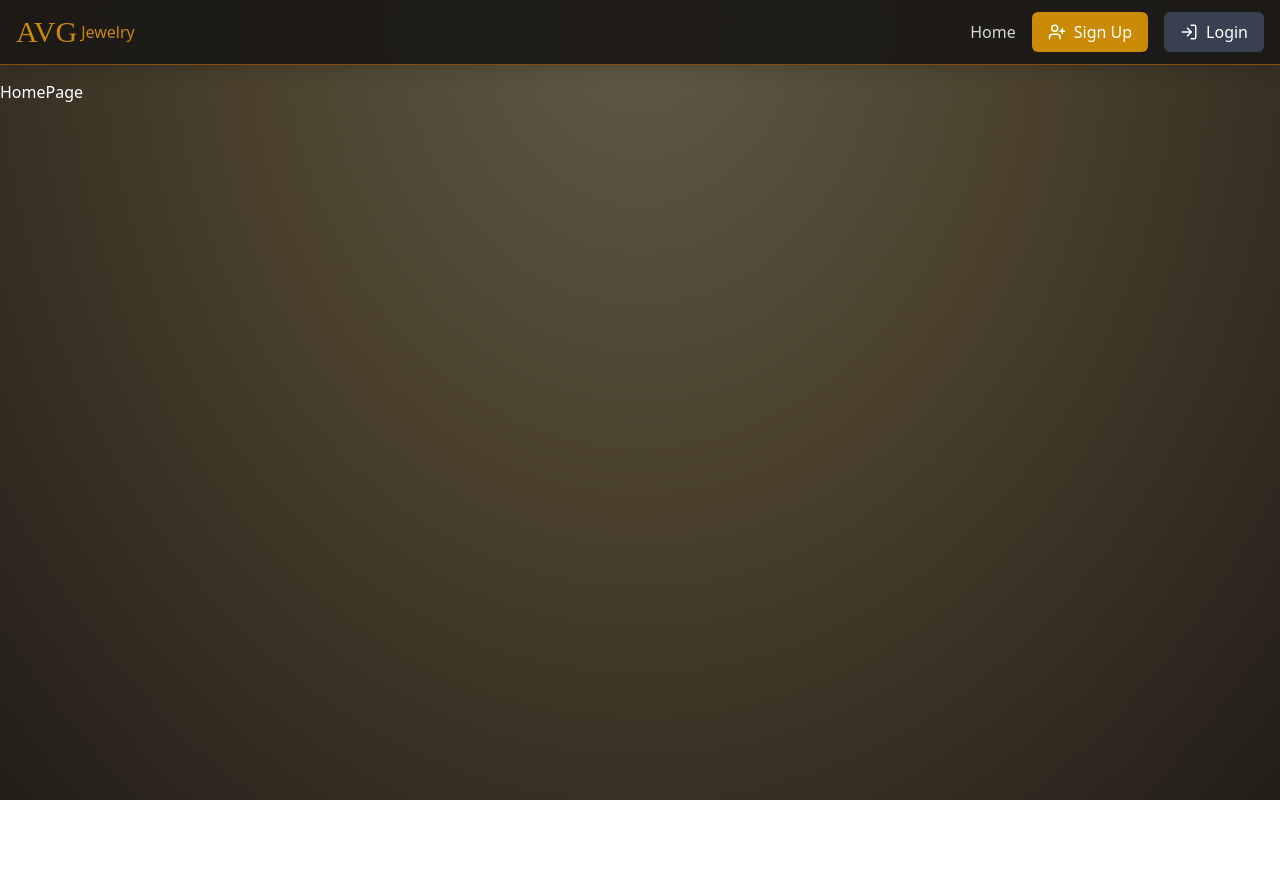
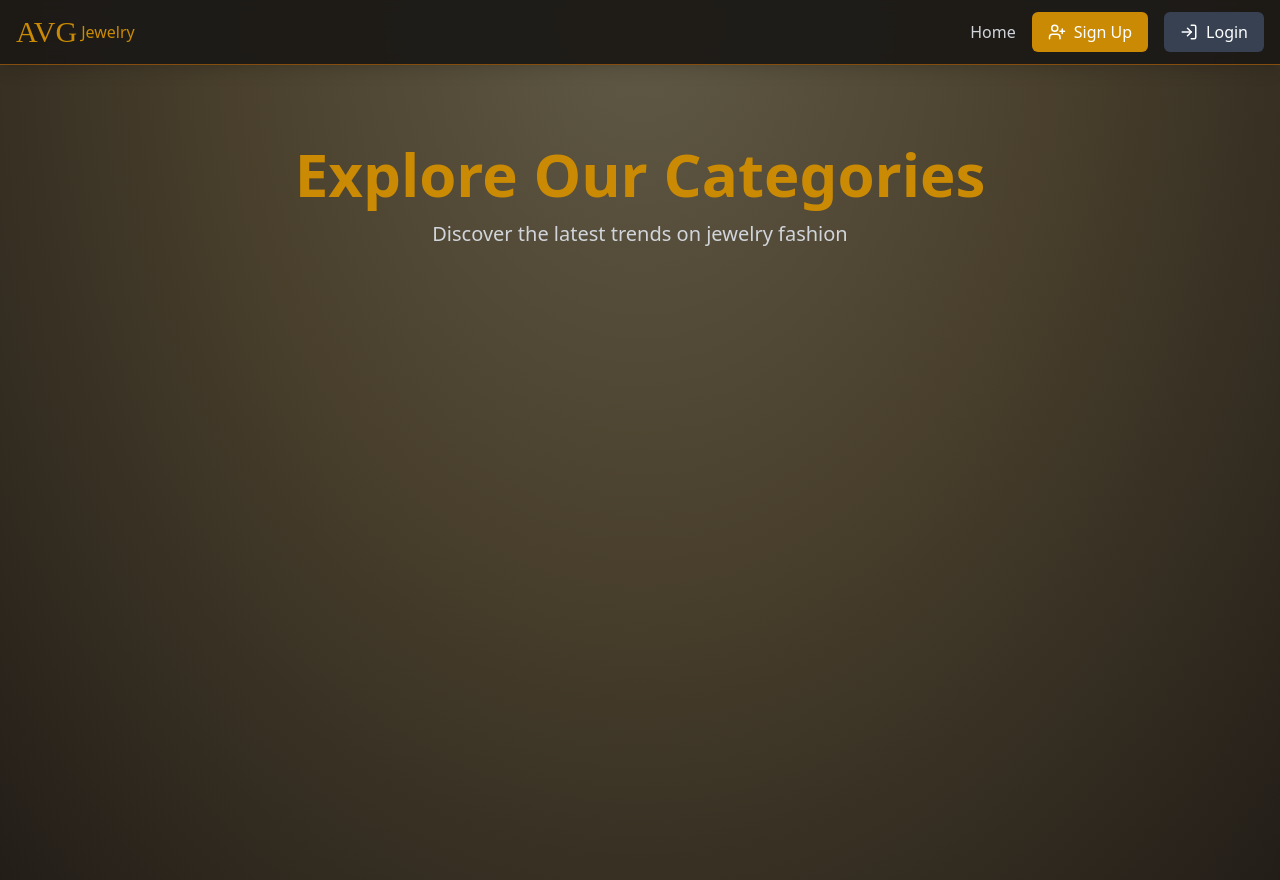
Before and after one commit to kristindyulgeryan/E-Commerce-Store-Admin, a React (Vite) app in the folder frontend/: page / in a window 1280 px wide. Before the commit the page ends 800 px from the top, so only its background shows below. Built offline with nearby package versions, Linux system fonts and the light colour scheme; no server answers.

Commit message:
Add base layout and intro text for categories section.

```diff
--- a/frontend/src/pages/HomePage.jsx
+++ b/frontend/src/pages/HomePage.jsx
@@ -1,5 +1,24 @@
+const categories = [
+  { href: "/bracelet", name: "Bracelets", imageUrl: "/bracelet-2.jpg" },
+  { href: "/chain", name: "Chains", imageUrl: "/chain-2.jpg" },
+  { href: "/earrings", name: "Earrings", imageUrl: "/earrings-1.jpg" },
+  { href: "/pendant", name: "Pendants", imageUrl: "/pendant-2.jpg" },
+  { href: "/ring", name: "Rings", imageUrl: "/ring-1.jpg" },
+];
+
 const HomePage = () => {
-  return <div>HomePage</div>;
+  return (
+    <div className="relative min-h-screen text-white overflow-hidden">
+      <div className="relative z-10 max-w-7xl mx-auto px-4 sm:px-6 lg:px-8 py-16">
+        <h1 className="text-center text-5xl sm:text-6xl font-bold text-yellow-600 mb-4">
+          Explore Our Categories
+        </h1>
+        <p className="text-center text-xl text-gray-300 mb-12">
+          Discover the latest trends on jewelry fashion
+        </p>
+      </div>
+    </div>
+  );
 };
 
 export default HomePage;
```
